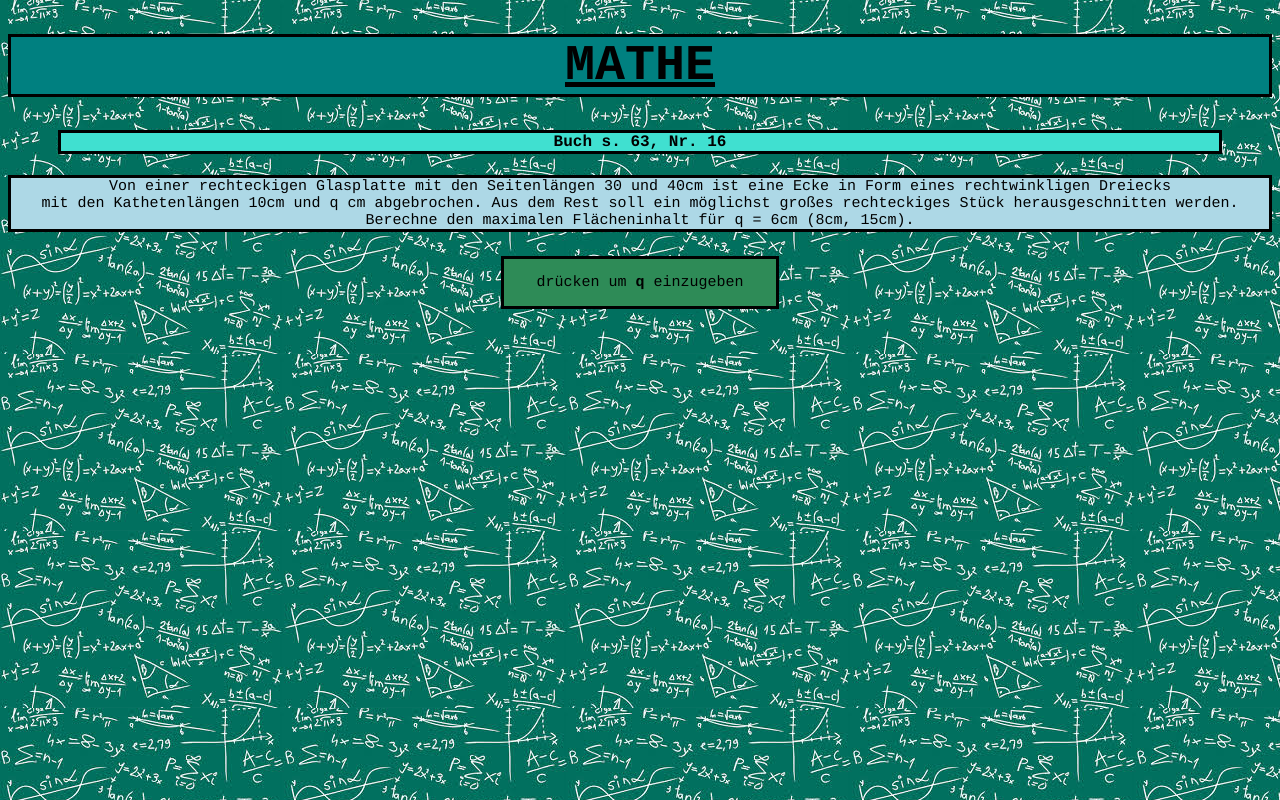
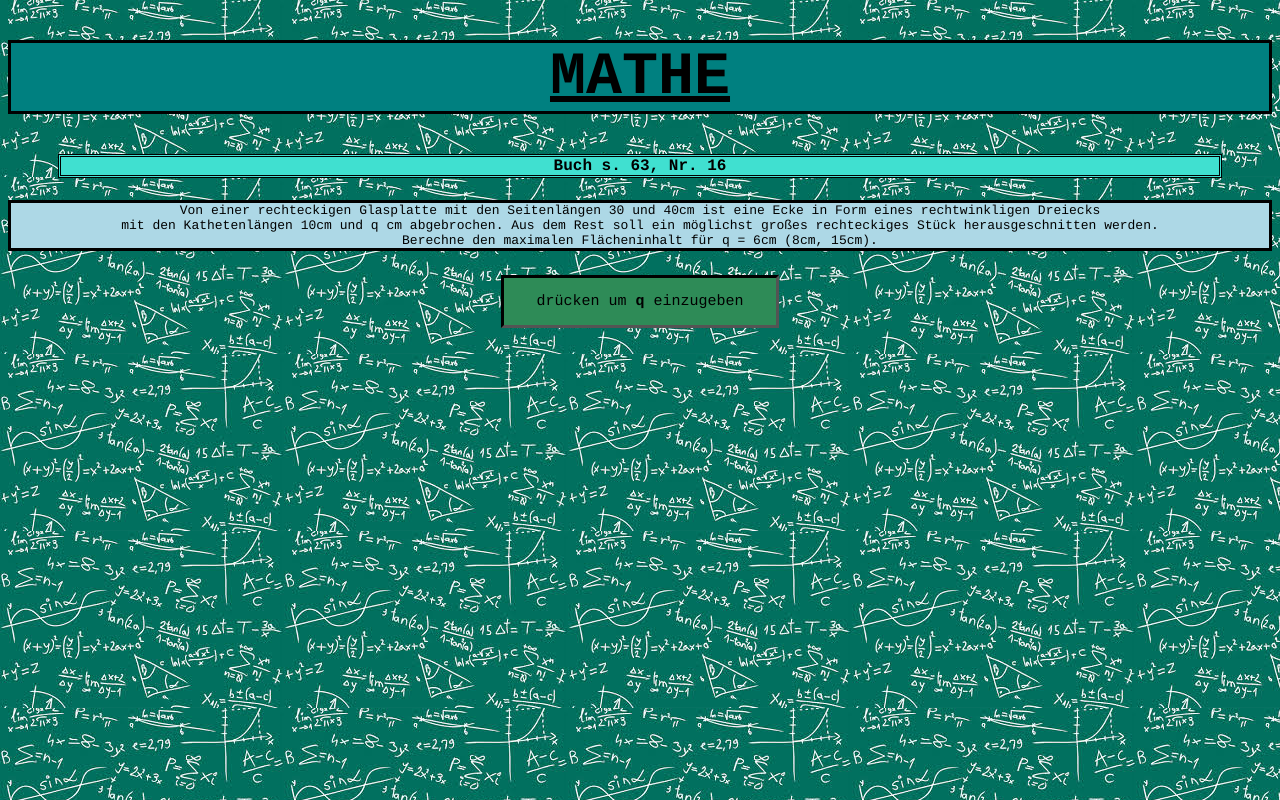
Before and after one commit to BenjaminHeppenstall/final-aufgabe-16, a plain HTML site: page aufgabe 16/www/index.html in a window 1280 px wide. Drawn offline with Linux system fonts and the light colour scheme.

Commit message:
new borders

```diff
--- a/aufgabe 16/www/styles/mystyle.css
+++ b/aufgabe 16/www/styles/mystyle.css
@@ -5,12 +5,12 @@ h1 {
   text-transform: uppercase;
   text-decoration: underline;
   font-family: "Times New Roman", Times, serif;
-  font-size: 50px;
+  font-size: 60px;
   font-family: "courier";
 }
 .button {
   background-color: #2E8B57;
-  border: solid;
+  border: inset;
   border-color: black;
   color: black;
   padding: 15px 32px;
@@ -25,7 +25,7 @@ h1 {
 h4 {
   text-align: center;
   background-color: #40E0D0;
-  border-style: solid;
+  border-style: double;
   margin-left: 50px;
   margin-right: 50px;
   font-family: "courier";
@@ -35,7 +35,7 @@ p {
   border-style: solid;
   border-width: medium;
   text-align: center;
-  font-size: 15px;
+  font-size: 13px;
   font-family: "courier";
 }
 #div3 {
@@ -53,7 +53,7 @@ p {
   margin-right: 15%;
   background-color: #778899;
   font-family: "courier";
-  font-size: 33px;
+  font-size: 28px;
 }
 .wrapper {
   text-align: center;
@@ -63,7 +63,7 @@ p {
 #qEingeben {
   text-align: center;
   margin-bottom: 20px;
-  border-style: solid;
+  border-style: inset;
   border-width: 3px;
   font-size: 15px;
   font-family: "courier";
@@ -75,8 +75,7 @@ p {
 }
 #cancelButton {
   background-color: #2E8B57;
-  border: solid;
-  border-color: black;
+  border: inset;
   color: black;
   padding: 15px 32px;
   text-align: center;
```
